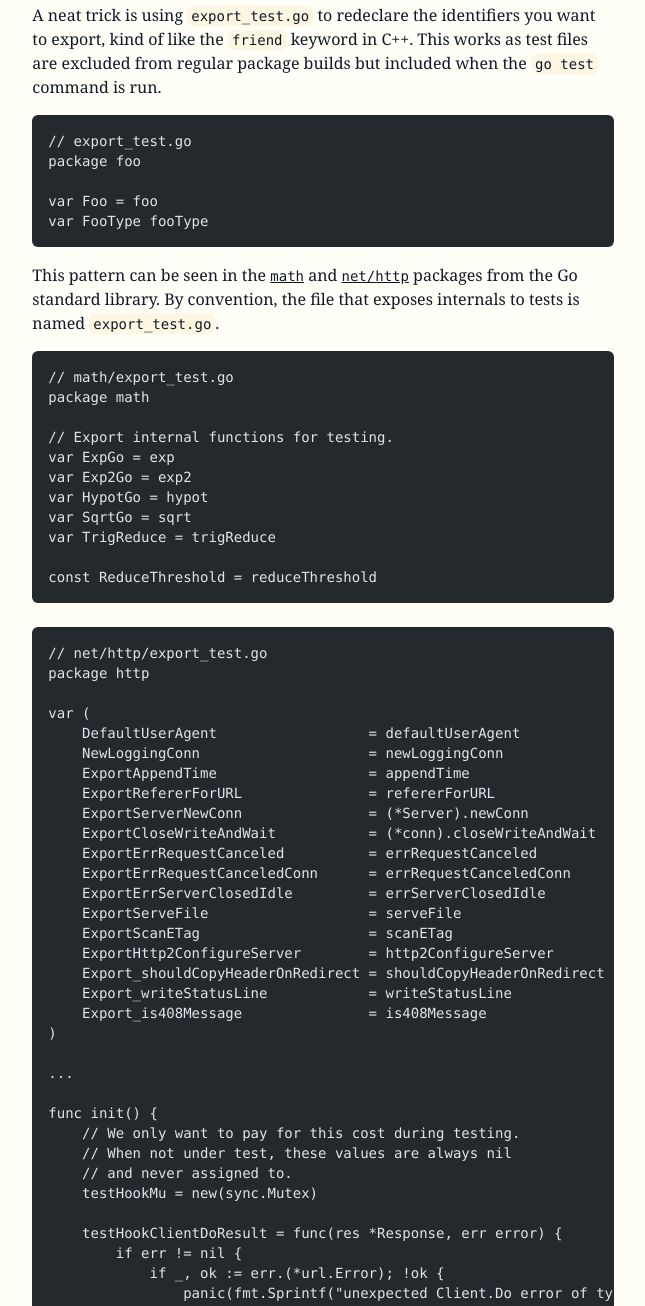
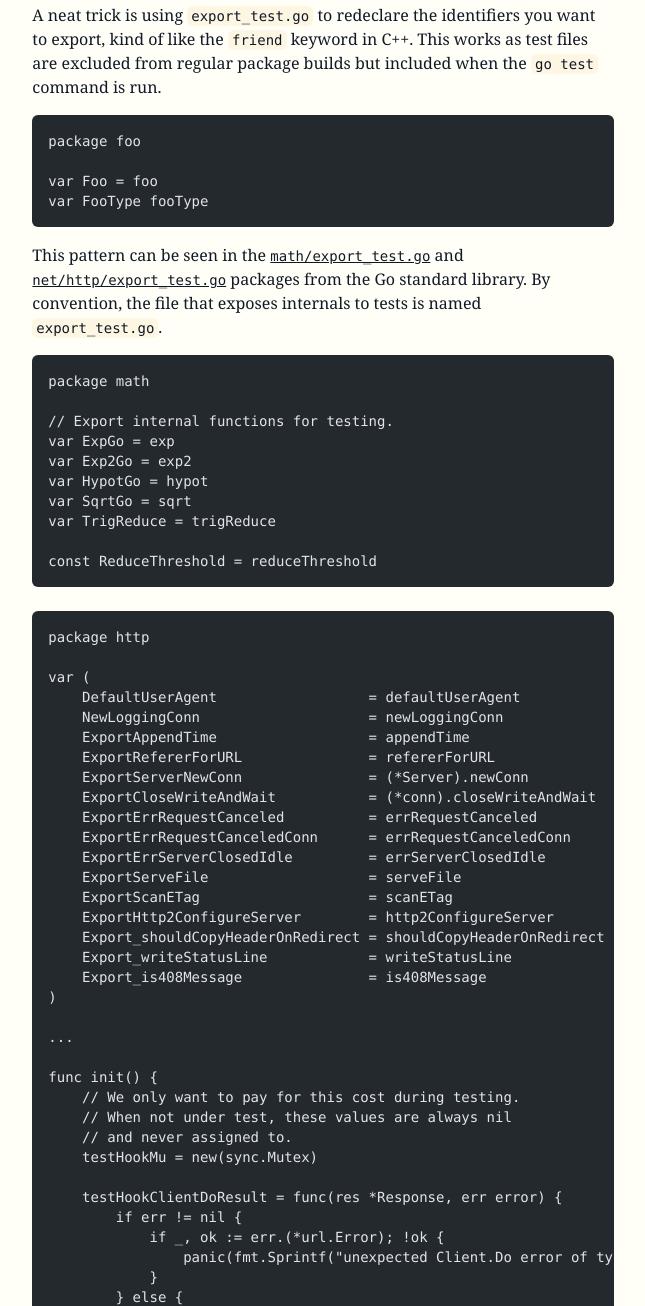
Before and after one commit to tzcl/tzcl.me, an Astro site: page /posts/go-test-tricks in a window 1280 px wide. Shown: the part 651-1957 px from the top of the page, without its empty margins (317-962 px from the left). Built offline with nearby package versions, Linux system fonts and the light colour scheme; Astro itself is replaced by a stand-in of ours; some packages are replaced by stand-ins of ours; code samples lack their colours.

Commit message:
Update go-test-tricks.md

````diff
--- a/src/content/posts/go-test-tricks.md
+++ b/src/content/posts/go-test-tricks.md
@@ -19,18 +19,16 @@
 This works as test files are excluded from regular package builds but included when the `go test` command is run.
 
 ```go
-// export_test.go
 package foo
 
 var Foo = foo
 var FooType fooType
 ```
 
-This pattern can be seen in the [`math`](https://github.com/golang/go/blob/master/src/math/export_test.go) and [`net/http`](https://github.com/golang/go/blob/master/src/net/http/export_test.go) packages from the Go standard library.
+This pattern can be seen in the [`math/export_test.go`](https://github.com/golang/go/blob/master/src/math/export_test.go) and [`net/http/export_test.go`](https://github.com/golang/go/blob/master/src/net/http/export_test.go) packages from the Go standard library.
 By convention, the file that exposes internals to tests is named `export_test.go`.
 
 ```go
-// math/export_test.go
 package math
 
 // Export internal functions for testing.
@@ -46,7 +44,6 @@
 <br>
 
 ```go
-// net/http/export_test.go
 package http
 
 var (
@@ -112,7 +109,6 @@
 This is handy when you're writing a test that cannot be made part of the package due to circular dependencies.
 
 ```go
-// foo_test.go
 package foo_test
 
 import (
@@ -124,7 +120,6 @@
 This is used in [`net/http/serve_test.go`](https://cs.opensource.google/go/go/+/master:src/net/http/serve_test.go) to be able to use various subpackages.
 
 ```go
-// net/http/serve_test.go
 package http_test
 
 import (
````
